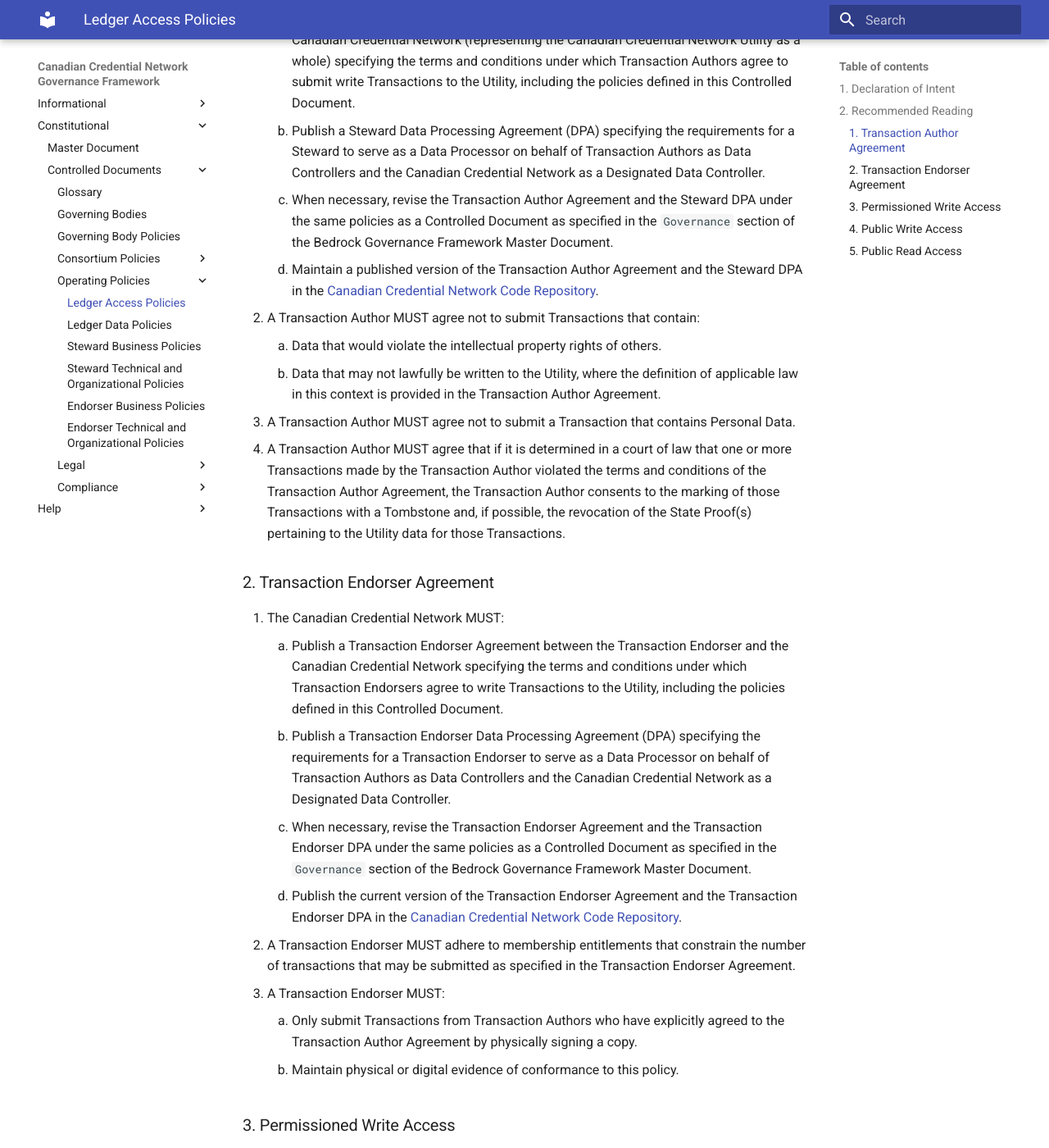
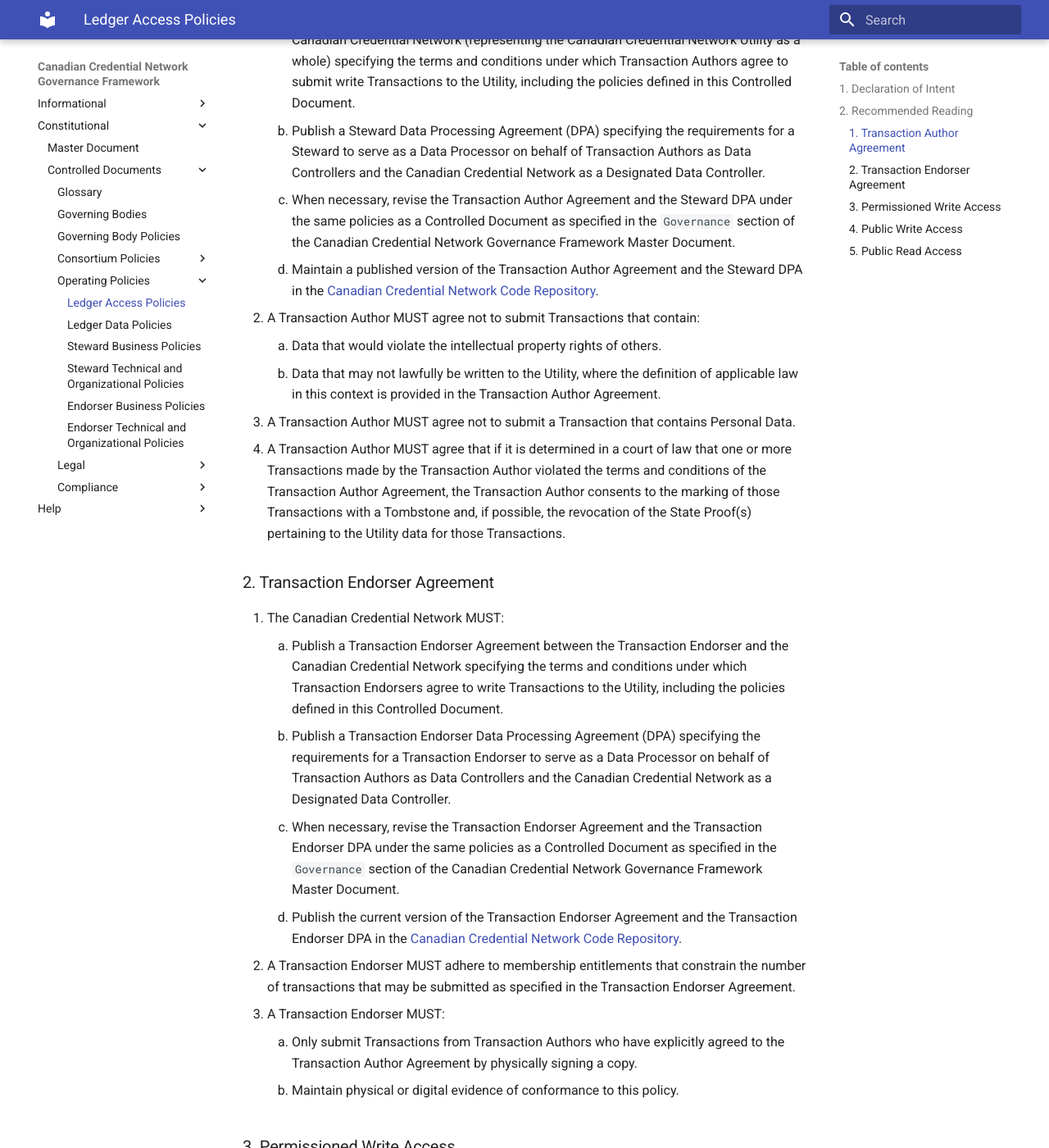
Before and after one commit to VictorSyntez/governance, an MkDocs documentation site: the page built from docs/gf_controlled/ledger_access_policies.md, in a window 1280 px wide and 1400 px high, scrolled down 1549 px. Shown: the whole window at 82% size. Built offline with MkDocs 1.6.1 and Material for MkDocs 9.7.7, drawn with Linux system fonts in a browser that asks for light colours; some of the changed text lies outside the part shown.

Commit message:
Updated file

````diff
--- a/docs/gf_controlled/ledger_access_policies.md
+++ b/docs/gf_controlled/ledger_access_policies.md
@@ -8,7 +8,7 @@
 | Approval Date | |
 | Status | Pre-Launch Phase: Governance Framework Development |
 | Governs | Policies for reading and writing to the Canadian Credential Network Utility|
-| Governed By | Bedrock Governance Framework Workgroup |
+| Governed By | Canadian Credential Network Governance Framework Workgroup |
 
 ## 1. Declaration of Intent
 The Canadian Credential Network Utility (the "Utility") will operate with limited write access as specified by the Permissioned Write Access processing section declared herein.
@@ -31,7 +31,7 @@
 1. The Canadian Credential Network MUST:
 	1. Publish a Transaction Author Agreement between a Transaction Author and the Canadian Credential Network (representing the Canadian Credential Network Utility as a whole) specifying the terms and conditions under which Transaction Authors agree to submit write Transactions to the Utility, including the policies defined in this Controlled Document.
 	1. Publish a Steward Data Processing Agreement (DPA) specifying the requirements for a Steward to serve as a Data Processor on behalf of Transaction Authors as Data Controllers and the Canadian Credential Network as a Designated Data Controller.
-	1. When necessary, revise the Transaction Author Agreement and the Steward DPA under the same policies as a Controlled Document as specified in the ```Governance``` section of the Bedrock Governance Framework Master Document.
+	1. When necessary, revise the Transaction Author Agreement and the Steward DPA under the same policies as a Controlled Document as specified in the ```Governance``` section of the Canadian Credential Network Governance Framework Master Document.
 	1. Maintain a published version of the Transaction Author Agreement and the Steward DPA in the [Canadian Credential Network Code Repository](https://github.com/bedrock-consortium/bbu-gf/).
 2. A Transaction Author MUST agree not to submit Transactions that contain:
 	1. Data that would violate the intellectual property rights of others.
@@ -43,7 +43,7 @@
 1. The Canadian Credential Network MUST:
 	1. Publish a Transaction Endorser Agreement between the Transaction Endorser and the Canadian Credential Network specifying the terms and conditions under which Transaction Endorsers agree to write Transactions to the Utility, including the policies defined in this Controlled Document.
 	1. Publish a Transaction Endorser Data Processing Agreement (DPA) specifying the requirements for a Transaction Endorser to serve as a Data Processor on behalf of Transaction Authors as Data Controllers and the Canadian Credential Network as a Designated Data Controller.
-	1. When necessary, revise the Transaction Endorser Agreement and the Transaction Endorser DPA under the same policies as a Controlled Document as specified in the ```Governance``` section of the Bedrock Governance Framework Master Document.
+	1. When necessary, revise the Transaction Endorser Agreement and the Transaction Endorser DPA under the same policies as a Controlled Document as specified in the ```Governance``` section of the Canadian Credential Network Governance Framework Master Document.
 	1. Publish the current version of the Transaction Endorser Agreement and the Transaction Endorser DPA in the [Canadian Credential Network Code Repository](https://github.com/bedrock-consortium/bbu-gf/).
 2. A Transaction Endorser MUST adhere to membership entitlements that constrain the number of transactions that may be submitted as specified in the Transaction Endorser Agreement.
 3. A Transaction Endorser MUST:
````
